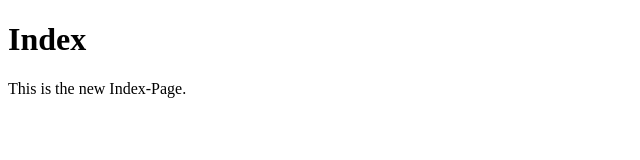
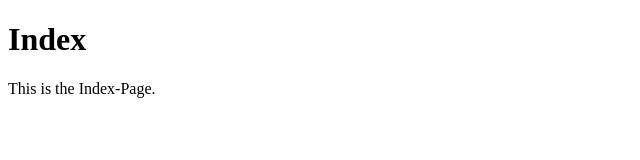
Before and after one commit to bozhi-info/vercel-test, a website: page index.html in a window 1280 px wide. Shown: the full height of the page, 0-640 px from the left. Drawn offline with Linux system fonts and the light colour scheme.

Commit message:
update index.html

```diff
--- a/index.html
+++ b/index.html
@@ -11,7 +11,7 @@
 
 <body>
     <h1>Index</h1>
-        <p>This is the new Index-Page.</p>
+        <p>This is the Index-Page.</p>
 </body>
 
 </html>
```
